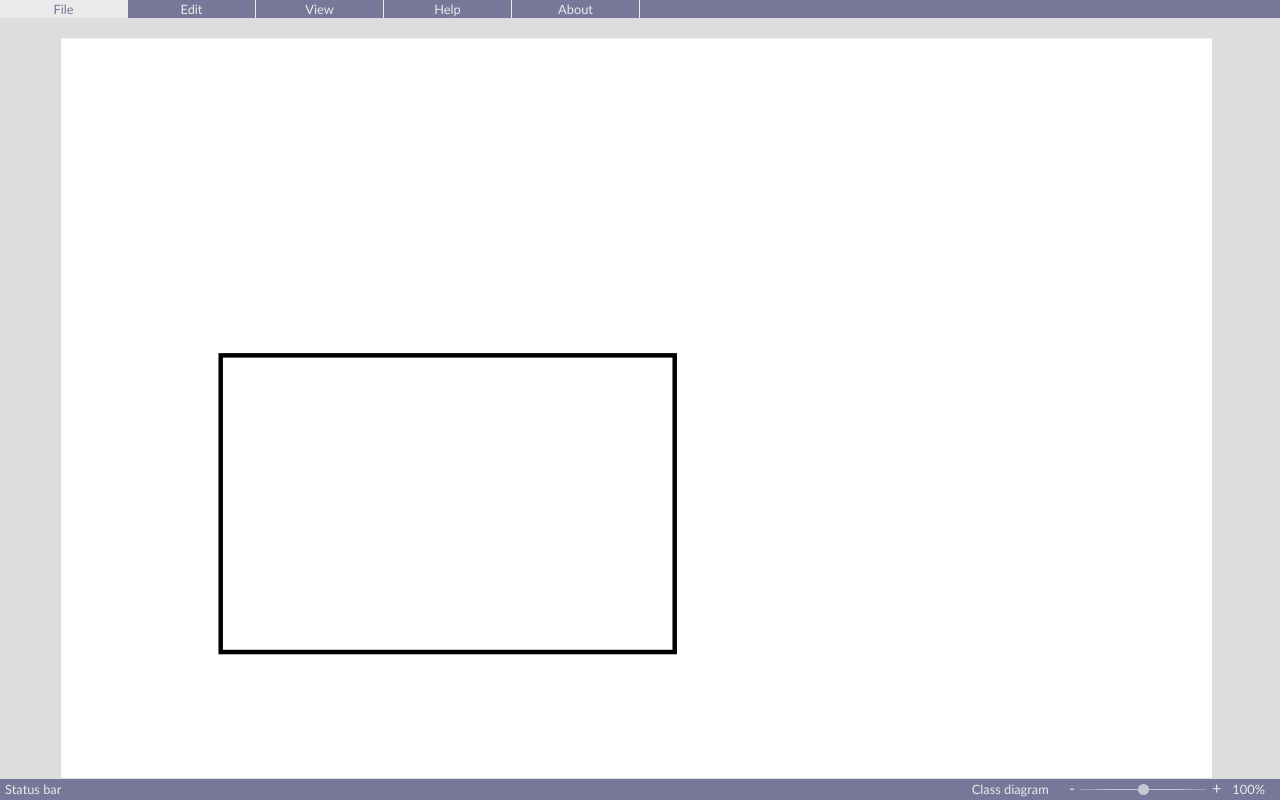
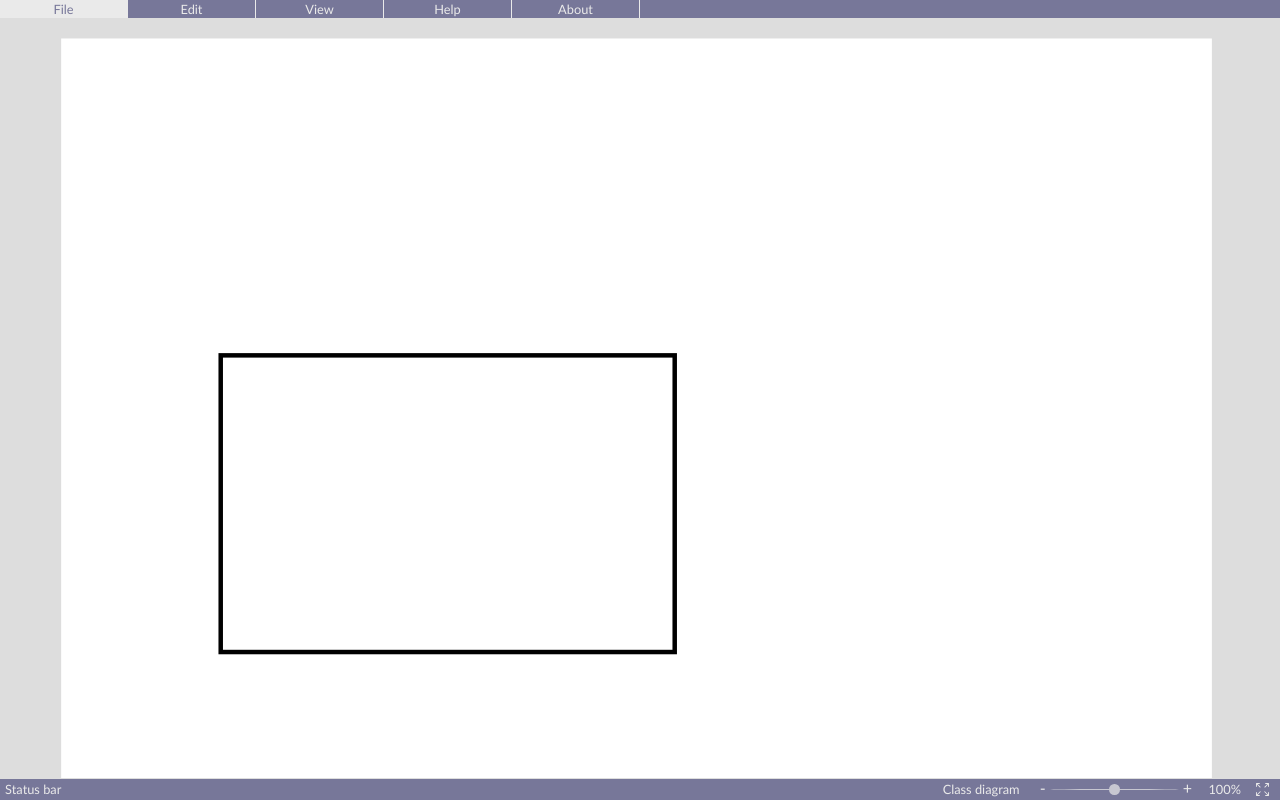
Before and after one commit to Matveyushka/cheukka, a React app: page / in a window 1280 px wide. Built offline with nearby package versions, Linux system fonts and the light colour scheme.

Commit message:
sometimes i'll stop adding crutches, but not now

```diff
--- a/sass/StatusBar.scss
+++ b/sass/StatusBar.scss
@@ -9,8 +9,8 @@
 
   display: grid;
   grid-template:
-    "statuslabel . diagramtypechooser scaleslider scalechooser" auto
-    / auto 1fr auto auto;
+    "statuslabel . diagramtypechooser scaleslider scalechooser fitbutton" auto
+    / auto 1fr auto auto auto;
   align-items: center;
 
   &-element {
@@ -80,8 +80,18 @@
 
   &-scalechooser {
     grid-area: scalechooser;
-    margin-right: 0.4em;
     width: 4em;
     text-align: right;
   }
+
+  &-fit-window {
+    grid-area: fitbutton;
+    color: $second-color;
+    background-color: $main-color;
+    padding: 0;
+    width: 1em;
+    height: 1em;
+    border: 0;
+    margin-right: 0.8em;
+  }
 }
--- a/src/actions/index.ts
+++ b/src/actions/index.ts
@@ -2,11 +2,11 @@ import * as Constants from '../constants'
 
 //interfaces
 
-export interface SetScale { type: Constants.SET_SCALE; Scale: number; scaleFocusX: number; scaleFocusY: number; }
+export interface SetScale { type: Constants.SET_SCALE; scale: number; scaleFocusX: number; scaleFocusY: number; }
 
-export interface IncreaseScale { type: Constants.INCREASE_SCALE; Scale: number; scaleFocusX: number; scaleFocusY: number; }
+export interface IncreaseScale { type: Constants.INCREASE_SCALE; scale: number; scaleFocusX: number; scaleFocusY: number; }
 
-export interface DecreaseScale { type: Constants.DECREASE_SCALE; Scale: number; scaleFocusX: number; scaleFocusY: number; }
+export interface DecreaseScale { type: Constants.DECREASE_SCALE; scale: number; scaleFocusX: number; scaleFocusY: number; }
 
 export interface SetScaleFocusX { type: Constants.SET_SCALE_FOCUS_X; coordinate: number; }
 
@@ -18,23 +18,23 @@ export interface SetOffsetY { type: Constants.SET_YOFFSET; offset: number; }
 
 //actions
 
-export const setScale = (Scale: number, scaleFocusX: number, scaleFocusY: number) : SetScale => ({
+export const setScale = (scale: number, scaleFocusX: number, scaleFocusY: number) : SetScale => ({
   type: Constants.SET_SCALE,
-  Scale: Scale,
+  scale: scale,
   scaleFocusX: scaleFocusX,
   scaleFocusY: scaleFocusY
 });
 
-export const increaseScale = (Scale: number, scaleFocusX: number, scaleFocusY: number) : IncreaseScale => ({
+export const increaseScale = (scale: number, scaleFocusX: number, scaleFocusY: number) : IncreaseScale => ({
   type: Constants.INCREASE_SCALE,
-  Scale: Scale,
+  scale: scale,
   scaleFocusX: scaleFocusX,
   scaleFocusY: scaleFocusY
 });
 
-export const decreaseScale = (Scale: number, scaleFocusX: number, scaleFocusY: number) : DecreaseScale => ({
+export const decreaseScale = (scale: number, scaleFocusX: number, scaleFocusY: number) : DecreaseScale => ({
   type: Constants.DECREASE_SCALE,
-  Scale: Scale,
+  scale: scale,
   scaleFocusX: scaleFocusX,
   scaleFocusY: scaleFocusY
 });
--- a/src/components/Canvas.tsx
+++ b/src/components/Canvas.tsx
@@ -5,7 +5,7 @@ import { Store } from '../stores'
 export interface CanvasProps { }
 
 export const Canvas = (props: CanvasProps) => {
-  const Scale = useSelector((state: Store) => state.Scale)
+  const scale = useSelector((state: Store) => state.scale)
 
   return (
     <div className="diagram-canvas">
--- a/src/components/StatusBar/index.tsx
+++ b/src/components/StatusBar/index.tsx
@@ -1,11 +1,19 @@
 import * as React from 'react'
 import { useDispatch, useSelector } from 'react-redux'
-import { setScale, increaseScale, decreaseScale } from '../../actions'
+import { setScale, increaseScale, decreaseScale, setOffsetX, setOffsetY } from '../../actions'
 import { Store } from '../../stores'
-import { MIN_SCALE, MAX_SCALE, SCALE_STEP } from '../../constants'
+import {
+  MIN_SCALE,
+  MAX_SCALE,
+  SCALE_STEP,
+  DEFAULT_EMPTY_SPACE_WIDTH,
+  DEFAULT_EMPTY_SPACE_HEIGHT,
+  DEFAULT_CANVAS_WIDTH,
+  DEFAULT_CANVAS_HEIGHT
+} from '../../constants'
 import { vhToPx, vwToPx, getScale } from '../../utils'
 import { OptionTypeBase } from 'react-select'
-import { CustomSelect, CustomSelectProps } from './CustomSelect'
+import { CustomSelect } from './CustomSelect'
 
 export interface StatusBarProps {
 
@@ -14,7 +22,7 @@ export interface StatusBarProps {
 export const StatusBar = (props: StatusBarProps) => {
   const [selectedDiagramType, sdt] = React.useState<OptionTypeBase>({ value: 'class', label: 'Class diagram' })
 
-  const scale = useSelector<Store, number>((state: Store) => state.Scale)
+  const scale = useSelector<Store, number>((state: Store) => state.scale)
   const dispatch = useDispatch()
 
   const diagramTypes = [
@@ -51,6 +59,24 @@ export const StatusBar = (props: StatusBarProps) => {
     dispatch(decreaseScale(SCALE_STEP, vwToPx(50), vhToPx(50)))
   }
 
+  const fitWindow = () => {
+    const workspace = document.getElementsByClassName('workspace')[0]
+    const canvas = document.getElementsByClassName('canvas-wrapper')[0]
+    if (workspace)
+    {
+      const workspaceRect = workspace.getBoundingClientRect()
+      const canvasRect = canvas.getBoundingClientRect()
+
+      const scaleSteps = [...Array(MAX_SCALE - MIN_SCALE + 1).keys()].map(x => x + MIN_SCALE)
+      const perfectXScale = scaleSteps.filter(s => DEFAULT_CANVAS_WIDTH * getScale(s) <= workspaceRect.width).reverse()[0]
+      const perfectYScale = scaleSteps.filter(s => DEFAULT_CANVAS_HEIGHT * getScale(s) <= workspaceRect.height).reverse()[0]
+      const newScale = perfectXScale < perfectYScale ? perfectXScale : perfectYScale
+      dispatch(setScale(newScale, workspaceRect.x / 2, workspaceRect.y / 2))
+      dispatch(setOffsetX((DEFAULT_CANVAS_WIDTH * getScale(newScale) + DEFAULT_EMPTY_SPACE_WIDTH * 2) / 2 - workspaceRect.width / 2))
+      dispatch(setOffsetY((DEFAULT_CANVAS_HEIGHT * getScale(newScale) + DEFAULT_EMPTY_SPACE_HEIGHT * 2) / 2 - workspaceRect.height / 2))
+    }
+  }
+
   return (
     <div className="status-bar">
       <div className="status-bar-label status-bar-element">Status bar</div>
@@ -77,13 +103,15 @@ export const StatusBar = (props: StatusBarProps) => {
         <div className="status-bar-scaler-label" onClick={plusClickHandler}>+</div>
       </div>
 
-      <div className="status-bar-scalechooser">
+      <div className="status-bar-scalechooser status-bar-element">
         <CustomSelect
             value={{ value: 'profile', label: Math.round(getScale(scale) / getScale(16) * 100) + '%' }}
             onSelect={onScaleSelected}
             options={scaleSelectVariants}
           />
       </div>
+
+      <button className="status-bar-fit-window status-bar-element" onClick={fitWindow}><img className="svg-button" src="full-size.svg"/></button>
     </div>
   )
 }
--- a/src/components/Workspace.tsx
+++ b/src/components/Workspace.tsx
@@ -20,7 +20,7 @@ export interface DiagramCanvasProps { }
 export const Workspace = () => {
   const workspaceRef = React.useRef(null)
 
-  const Scale = useSelector<Store, number>((state: Store) => state.Scale)
+  const scale = useSelector<Store, number>((state: Store) => state.scale)
   const offsetX = useSelector<Store, number>((state: Store) => state.offsetX)
   const offsetY = useSelector<Store, number>((state: Store) => state.offsetY)
 
@@ -28,7 +28,8 @@ export const Workspace = () => {
 
   const [scrolledByOffset, setScrolledByOffset] = React.useState<boolean>(false)
   const [offsettedByMouseMove, setOffsettedByMouseMove] = React.useState<boolean>(false)
-  const [scrollSyncScale, setScrollSyncScale] = React.useState<number>(getScale(Scale))
+  const [scrollSyncScale, setScrollSyncScale] = React.useState<number>(getScale(scale))
+  const [scrollScaleBlock, setScrollScaleBlock] = React.useState<boolean>(false)
 
   const mouseMoveHandler = (event: any) => {
     if (event.buttons === LEFT_MOUSE_BUTTON) {
@@ -52,7 +53,7 @@ export const Workspace = () => {
   }
 
   const onWheelHandler = (event: any) => {
-    if (event.ctrlKey) {
+    if (event.ctrlKey && !scrollScaleBlock) {
       event.preventDefault()
 
       const workspaceBoundingClientRect = workspaceRef.current.getBoundingClientRect()
@@ -66,6 +67,8 @@ export const Workspace = () => {
       else if (wheelDelta > 0) {
         dispatch(decreaseScale(SCALE_STEP, scaleFocusX, scaleFocusY))
       }
+
+      setScrollScaleBlock(true)
     }
   }
 
@@ -76,7 +79,7 @@ export const Workspace = () => {
 
     const workspaceHalfWidth = workspaceBoundingClientRect.width / 2
 
-    const defaultXOffset = DEFAULT_EMPTY_SPACE_WIDTH - workspaceHalfWidth + DEFAULT_CANVAS_WIDTH / 2 * getScale(Scale)
+    const defaultXOffset = DEFAULT_EMPTY_SPACE_WIDTH - workspaceHalfWidth + DEFAULT_CANVAS_WIDTH / 2 * getScale(scale)
     const defaultYOffset = DEFAULT_EMPTY_SPACE_HEIGHT * 0.95
 
     dispatch(setOffsetX(defaultXOffset))
@@ -92,6 +95,7 @@ export const Workspace = () => {
       workspaceRef.current.scrollTop = offsetY
       dispatch(setOffsetY(workspaceRef.current.scrollTop))
     }
+    setScrollScaleBlock(false)
   }, [scrollSyncScale])
 
   React.useEffect(() => {
@@ -111,7 +115,7 @@ export const Workspace = () => {
       setOffsettedByMouseMove(false)
     }
 
-    setScrollSyncScale(getScale(Scale))
+    setScrollSyncScale(getScale(scale))
     setScrolledByOffset(true)
   }, [offsetX, offsetY])
 
--- a/src/reducers/index.ts
+++ b/src/reducers/index.ts
@@ -21,38 +21,38 @@ export const mainReducer = (state: Store, action: Action) : Store => {
         state.offsetY,
         action.scaleFocusX,
         action.scaleFocusY,
-        action.Scale,
-        state.Scale)
+        action.scale,
+        state.scale)
 
-      return { ...state, prevScale: +state.Scale, Scale: +action.Scale, offsetX: _offsetX, offsetY: _offsetY }
+      return { ...state, prevScale: +state.scale, scale: +action.scale, offsetX: _offsetX, offsetY: _offsetY }
     case INCREASE_SCALE:
-      if (state.Scale + action.Scale <= MAX_SCALE) {
+      if (state.scale + action.scale <= MAX_SCALE) {
         const { _offsetX, _offsetY} = getScaledOffsets(
           state.offsetX,
           state.offsetY,
           action.scaleFocusX,
           action.scaleFocusY,
-          state.Scale + action.Scale,
-          state.Scale)
+          state.scale + action.scale,
+          state.scale)
 
-        return { ...state, prevScale: +state.Scale, Scale: +state.Scale + action.Scale, offsetX: _offsetX, offsetY: _offsetY }
+        return { ...state, prevScale: +state.scale, scale: +state.scale + action.scale, offsetX: _offsetX, offsetY: _offsetY }
       }
       return state
     case DECREASE_SCALE:
-      if (state.Scale - action.Scale >= MIN_SCALE) {
+      if (state.scale - action.scale >= MIN_SCALE) {
         const { _offsetX, _offsetY} = getScaledOffsets(
           state.offsetX,
           state.offsetY,
           action.scaleFocusX,
           action.scaleFocusY,
-          state.Scale - action.Scale,
-          state.Scale)
+          state.scale - action.scale,
+          state.scale)
 
-        return { ...state, prevScale: +state.Scale,  Scale: +state.Scale - action.Scale, offsetX: _offsetX, offsetY: _offsetY }
+        return { ...state, prevScale: +state.scale,  scale: +state.scale - action.scale, offsetX: _offsetX, offsetY: _offsetY }
       }
       return state
     case SET_SCALE:
-      return { ...state, prevScale: state.Scale, Scale: action.Scale }
+      return { ...state, prevScale: state.scale, scale: action.scale }
     case SET_XOFFSET:
       return { ...state, offsetX: action.offset }
     case SET_YOFFSET:
--- a/src/stores/index.ts
+++ b/src/stores/index.ts
@@ -2,7 +2,7 @@ import { createStore } from 'redux'
 import { mainReducer } from '../reducers'
 
 export interface Store {
-  Scale: number;
+  scale: number;
   scaleFocusX: number;
   scaleFocusY: number;
   prevScale: number;
@@ -12,7 +12,7 @@ export interface Store {
 
 export const store = createStore<Store, any, any, any>(mainReducer,
   {
-    Scale: 16,
+    scale: 16,
     scaleFocusX: 0,
     scaleFocusY: 0,
     prevScale: 16,
```
Also changed, not shown: full-size.svg (added).
